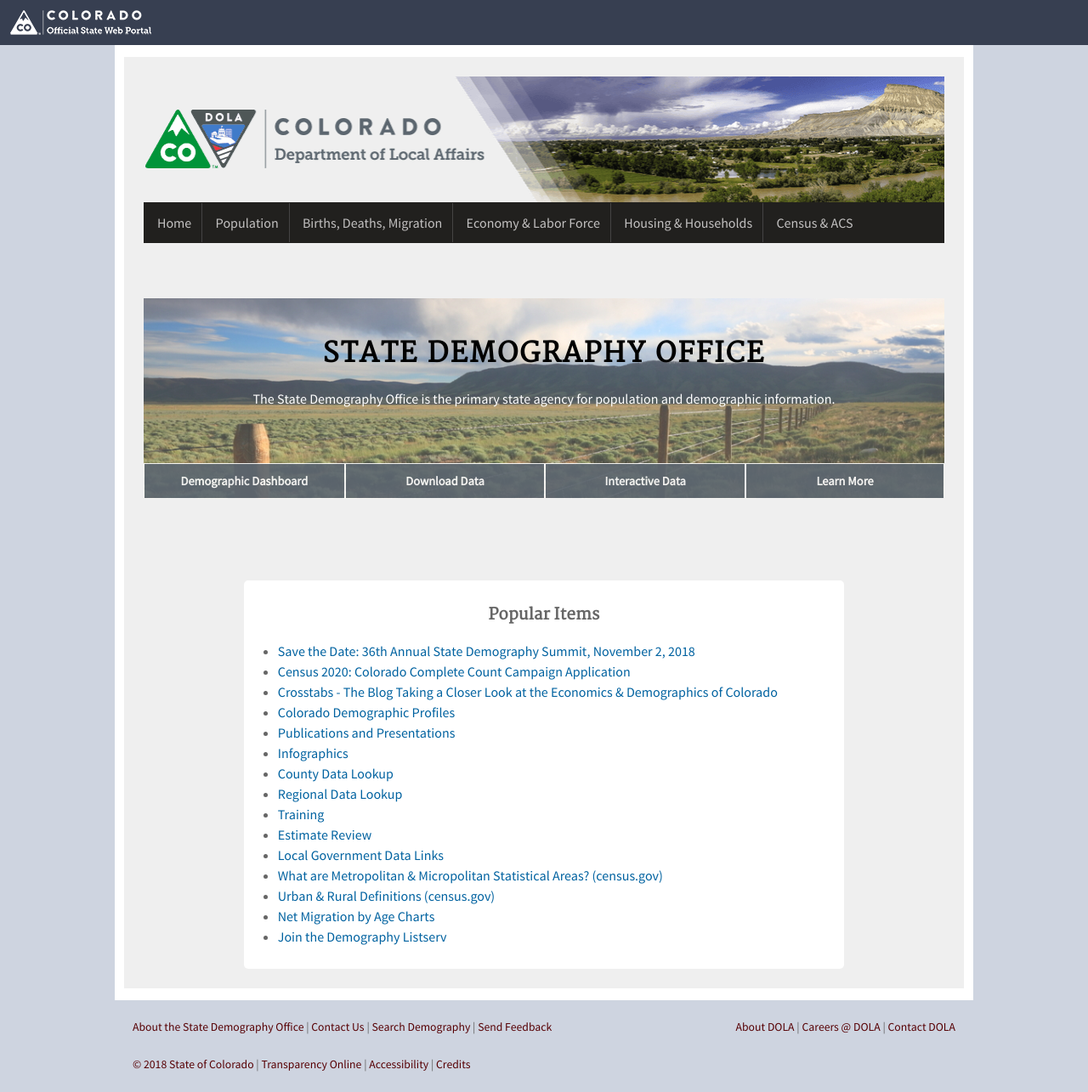
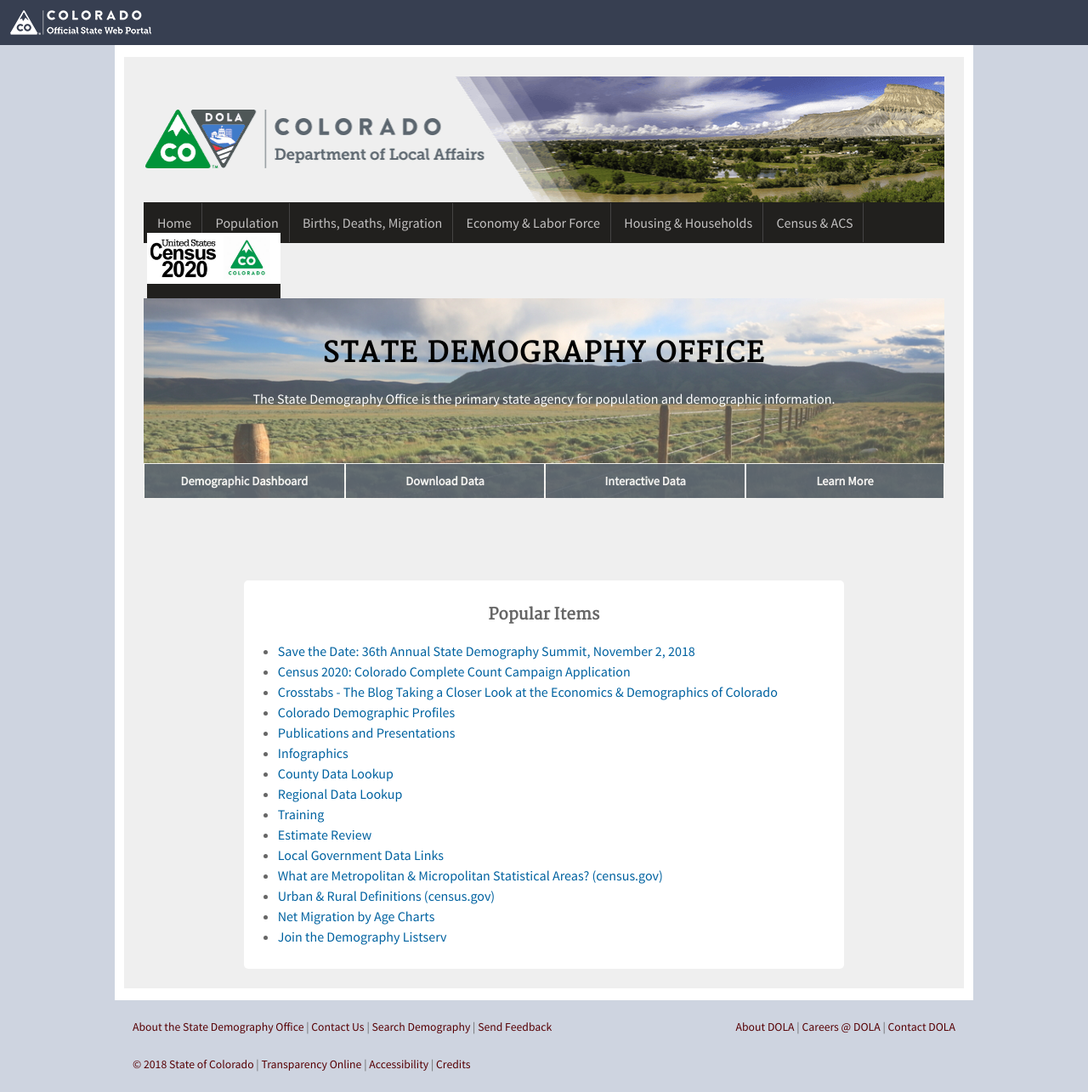
Before and after one commit to TBleess/Website_New, a Jekyll site: the page built from pages/0_Homepage_and_Footer_Links/index.md, in a window 1280 px wide. Shown: the whole page at 85% size. Built offline with Jekyll 4.4.1, drawn with Linux system fonts in a browser that asks for light colours.

Commit message:
Update _header.html

```diff
--- a/_includes/_header.html
+++ b/_includes/_header.html
@@ -27,6 +27,9 @@
                                 <a href="/housing-and-households/">Housing &amp; Households</a></li>
                             <li class="padding-normal">
                                 <a href="/census-acs/">Census &amp; ACS</a></li>
+                            <li class="padding_normal">
+                              <a href="/census-acs/2020-census-information/#census-information-2020"><img src="/images/CO2020.jpg" height=60px></a>
+                            </li>
                         </ul>
                     </nav>
 
```
